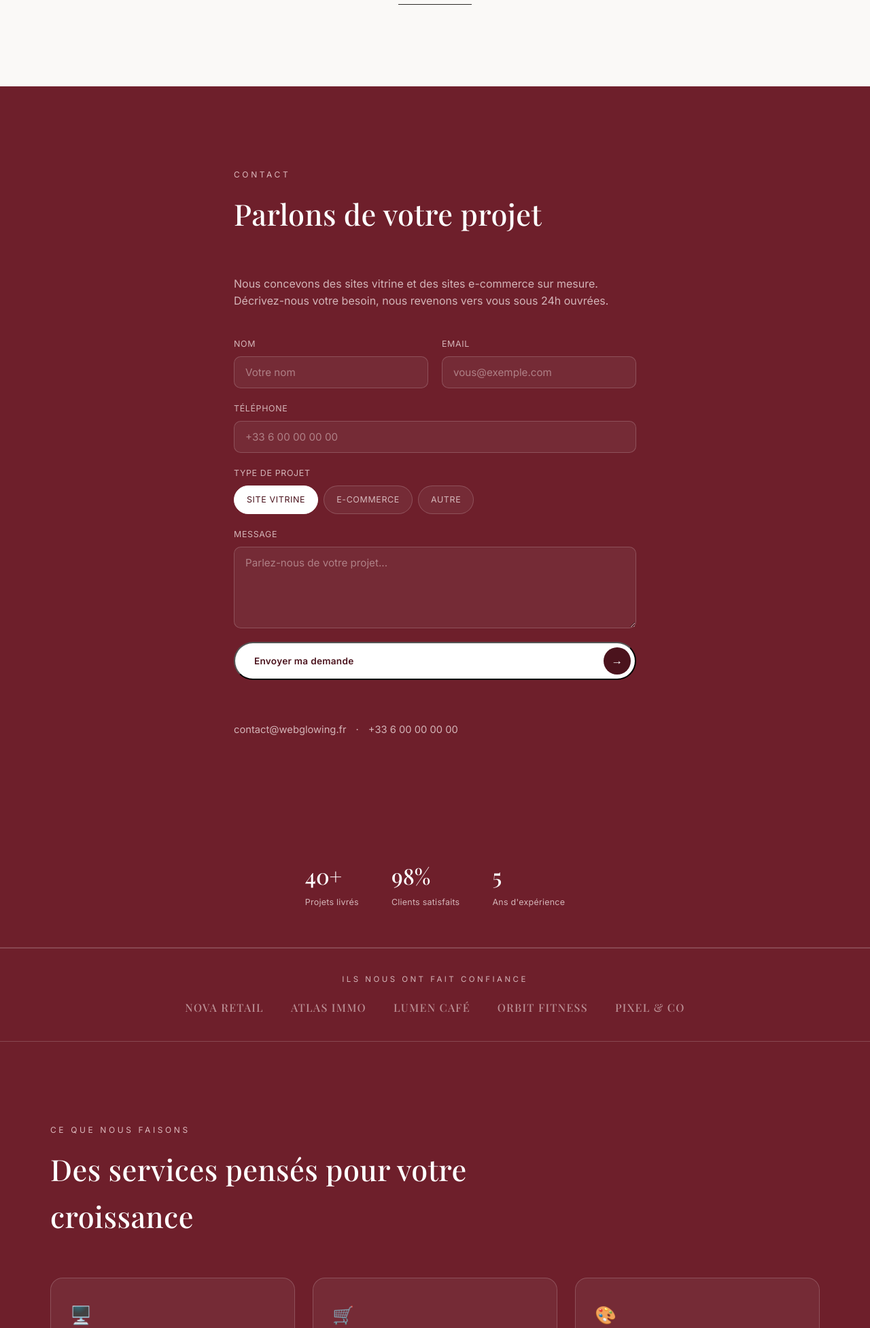
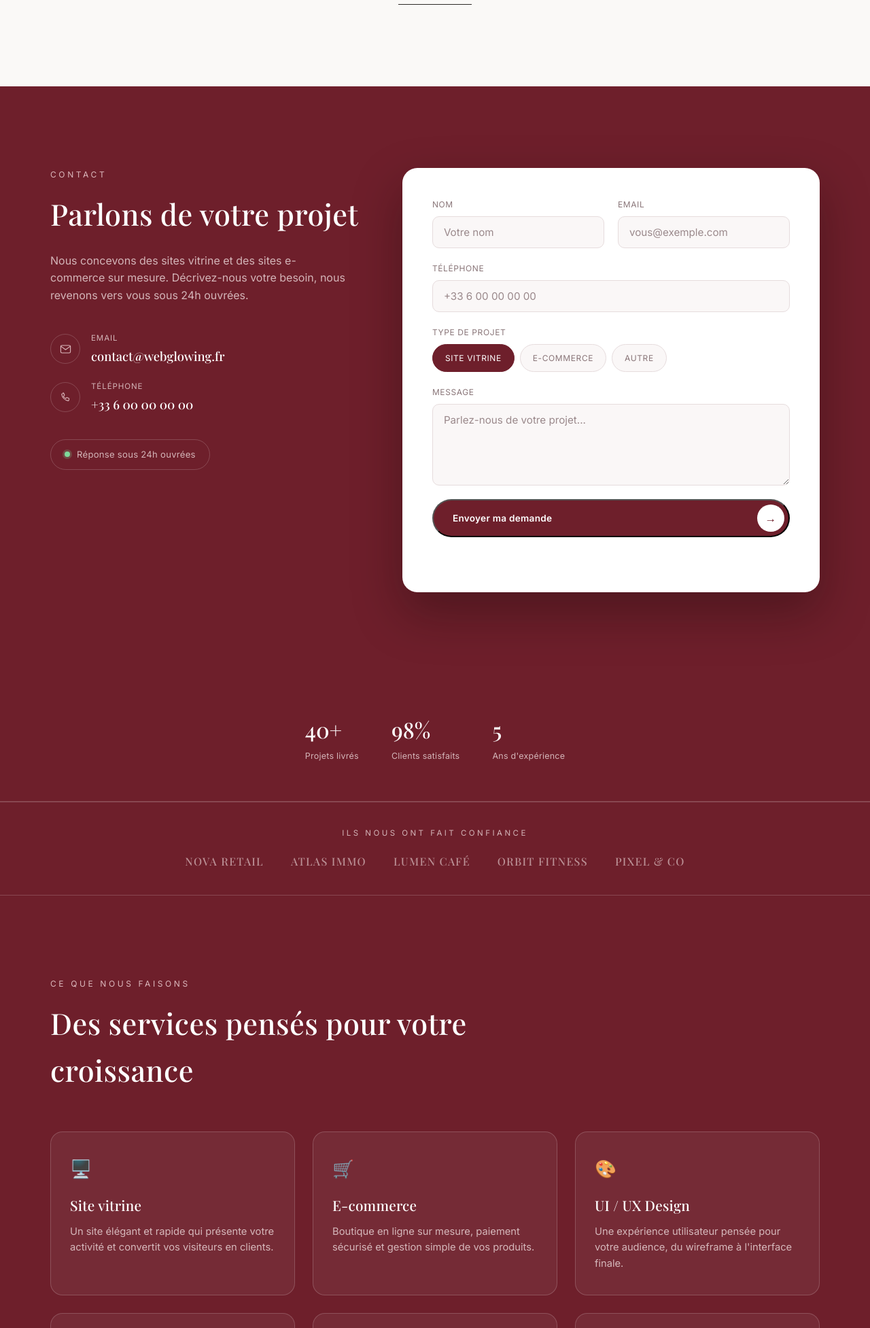
Before and after one commit to Centralis23/webglowing, a PHP site: page / in a window 1280 px wide. Shown: the part 1643-3596 px from the top of the page at 68% size. Run offline with PHP 8.4, Linux system fonts and the light colour scheme.

Commit message:
Redesign contact section as a professional two-panel layout
Split into a dark info panel (contact details with icons, response-
time badge) and an elevated white form card, replacing the flat
single-column layout for a more polished, agency-grade look.

Co-Authored-By: Claude Sonnet 5 <noreply@anthropic.com>
Claude-Session: https://claude.ai/code/session_01L4feZGNX4GpSS44QNya5iV

```diff
--- a/index.html
+++ b/index.html
@@ -51,11 +51,41 @@
   </section>
 
   <section id="contact" class="section contact">
-    <div class="container contact-inner">
+    <div class="container">
+      <div class="contact-grid">
+        <div class="contact-info">
           <p class="section-eyebrow">Contact</p>
           <h2 class="section-title">Parlons de votre projet</h2>
           <p class="contact-lead">Nous concevons des sites vitrine et des sites e-commerce sur mesure. Décrivez-nous votre besoin, nous revenons vers vous sous 24h ouvrées.</p>
 
+          <ul class="contact-details">
+            <li>
+              <span class="contact-details-icon" aria-hidden="true">
+                <svg viewBox="0 0 24 24" fill="none"><path d="M3 6.5 12 13l9-6.5" stroke="currentColor" stroke-width="1.4" stroke-linecap="round" stroke-linejoin="round"/><rect x="3" y="5" width="18" height="14" rx="2.4" stroke="currentColor" stroke-width="1.4"/></svg>
+              </span>
+              <div>
+                <span class="contact-details-label">Email</span>
+                <a href="mailto:contact@webglowing.fr">contact@webglowing.fr</a>
+              </div>
+            </li>
+            <li>
+              <span class="contact-details-icon" aria-hidden="true">
+                <svg viewBox="0 0 24 24" fill="none"><path d="M7.3 3.5c.5-.1 1 .1 1.2.6l1.3 2.9c.2.5.1 1-.3 1.4L8 9.9c.7 1.9 2.2 3.4 4.1 4.1l1.5-1.5c.4-.4.9-.5 1.4-.3l2.9 1.3c.5.2.7.7.6 1.2l-.6 2.6c-.1.6-.7 1-1.3.9-6-1-10.8-5.8-11.8-11.8-.1-.6.3-1.2.9-1.3l2.6-.6Z" stroke="currentColor" stroke-width="1.4" stroke-linecap="round" stroke-linejoin="round"/></svg>
+              </span>
+              <div>
+                <span class="contact-details-label">Téléphone</span>
+                <a href="tel:+33600000000">+33 6 00 00 00 00</a>
+              </div>
+            </li>
+          </ul>
+
+          <div class="contact-badge">
+            <span class="contact-badge-dot" aria-hidden="true"></span>
+            Réponse sous 24h ouvrées
+          </div>
+        </div>
+
+        <div class="contact-card">
           <form class="contact-form" id="contactForm">
             <div class="form-row">
               <div class="form-field">
@@ -92,11 +122,7 @@
             </button>
             <p class="form-note" id="formNote"></p>
           </form>
-
-      <div class="contact-alt">
-        <a href="mailto:contact@webglowing.fr">contact@webglowing.fr</a>
-        <span>·</span>
-        <a href="tel:+33600000000">+33 6 00 00 00 00</a>
+        </div>
       </div>
     </div>
   </section>
--- a/style.css
+++ b/style.css
@@ -239,41 +239,83 @@ h1,h2,h3{font-family:var(--ff-display);font-weight:500;letter-spacing:.01em;colo
 .testimonial footer{color:var(--text-dim);font-size:.82rem;letter-spacing:.02em;}
 
 /* ============ Contact ============ */
-.contact-inner{max-width:640px;}
-.contact-lead{color:var(--text-dim);margin-bottom:40px;}
-.contact-form{display:flex;flex-direction:column;gap:20px;margin-bottom:26px;}
+.contact{
+  --form-ink:#241417;
+  --form-ink-dim:#8a7679;
+  --form-line:#e6dcdd;
+  --form-surface:#faf7f7;
+}
+.contact-grid{
+  display:grid;grid-template-columns:.85fr 1.15fr;gap:64px;align-items:start;
+}
+.contact-info .section-title{margin-bottom:22px;}
+.contact-lead{color:var(--text-dim);margin-bottom:40px;max-width:440px;}
+.contact-details{display:flex;flex-direction:column;gap:20px;margin-bottom:36px;}
+.contact-details li{display:flex;align-items:center;gap:16px;}
+.contact-details-icon{
+  flex:none;width:44px;height:44px;border-radius:50%;
+  display:flex;align-items:center;justify-content:center;
+  border:1px solid var(--line);color:var(--accent);
+}
+.contact-details-icon svg{width:19px;height:19px;}
+.contact-details-label{display:block;font-size:.72rem;letter-spacing:.08em;text-transform:uppercase;color:var(--text-dim);margin-bottom:3px;}
+.contact-details li a{font-family:var(--ff-display);font-size:1.15rem;color:var(--white);}
+.contact-details li a:hover{color:var(--accent);}
+.contact-badge{
+  display:inline-flex;align-items:center;gap:10px;
+  padding:11px 20px;border-radius:999px;border:1px solid var(--line);
+  color:var(--text-dim);font-size:.82rem;letter-spacing:.02em;
+}
+.contact-badge-dot{width:8px;height:8px;border-radius:50%;background:#7fd99a;box-shadow:0 0 0 3px rgba(127,217,154,.22);}
+
+.contact-card{
+  background:var(--white);border-radius:22px;padding:44px;
+  box-shadow:0 30px 70px rgba(20,8,10,.35);
+}
+.contact-form{display:flex;flex-direction:column;gap:20px;}
 .form-row{display:grid;grid-template-columns:1fr 1fr;gap:20px;}
 .form-field{display:flex;flex-direction:column;gap:8px;}
-.form-field label{font-size:.78rem;letter-spacing:.05em;color:var(--text-dim);text-transform:uppercase;}
+.form-field label{font-size:.75rem;letter-spacing:.05em;color:var(--form-ink-dim);text-transform:uppercase;}
 .form-field input,.form-field textarea{
-  background:var(--surface);border:1px solid var(--line);border-radius:10px;
-  padding:13px 16px;color:var(--text);font-family:var(--ff-body);font-size:.95rem;
+  background:var(--form-surface);border:1px solid var(--form-line);border-radius:10px;
+  padding:13px 16px;color:var(--form-ink);font-family:var(--ff-body);font-size:.95rem;
   transition:border-color .25s ease,box-shadow .25s ease;
 }
-.form-field input::placeholder,.form-field textarea::placeholder{color:var(--text-dim);opacity:.6;}
+.form-field input::placeholder,.form-field textarea::placeholder{color:var(--form-ink-dim);opacity:.85;}
 .form-field textarea{resize:vertical;min-height:120px;}
 .form-field input:focus,.form-field select:focus,.form-field textarea:focus{
-  outline:none;border-color:var(--white);box-shadow:0 0 0 3px rgba(255,255,255,.15);
+  outline:none;border-color:var(--bg);box-shadow:0 0 0 3px rgba(110,31,43,.12);
 }
 .pill-group{display:flex;flex-wrap:wrap;gap:8px;}
 .pill-group input[type="radio"]{position:absolute;opacity:0;width:1px;height:1px;pointer-events:none;}
 .pill-option{
   cursor:pointer;padding:10px 18px;border-radius:999px;
-  border:1px solid var(--line);background:var(--surface);
-  color:var(--text-dim);font-size:.85rem;white-space:nowrap;
+  border:1px solid var(--form-line);background:var(--form-surface);
+  color:var(--form-ink-dim);font-size:.85rem;white-space:nowrap;
   transition:background .2s ease,border-color .2s ease,color .2s ease;
 }
-.pill-option:hover{border-color:rgba(255,255,255,.4);color:var(--white);}
+.pill-option:hover{border-color:var(--bg);color:var(--bg);}
 .pill-group input[type="radio"]:checked + .pill-option{
-  background:var(--white);border-color:var(--white);color:var(--bg-deep);
+  background:var(--bg);border-color:var(--bg);color:var(--white);
 }
 .pill-group input[type="radio"]:focus-visible + .pill-option{
-  outline:2px solid var(--white);outline-offset:2px;
+  outline:2px solid var(--bg);outline-offset:2px;
 }
-.btn-hero-block{width:100%;justify-content:space-between;padding-left:28px;cursor:pointer;}
-.form-note{font-size:.85rem;color:var(--accent);min-height:1.2em;}
-.contact-alt{display:flex;gap:14px;align-items:center;color:var(--text-dim);font-size:.92rem;}
-.contact-alt a:hover{color:var(--white);}
+.contact-card .btn-hero-block{
+  width:100%;justify-content:space-between;padding-left:28px;cursor:pointer;
+  background:var(--bg);color:var(--white);
+}
+.contact-card .btn-hero-block .btn-hero-arrow{background:var(--white);color:var(--bg);}
+.form-note{font-size:.85rem;color:#3f8a5c;min-height:1.2em;}
+
+@media (max-width:900px){
+  .contact-grid{grid-template-columns:1fr;gap:40px;}
+  .contact-card{padding:32px 28px;}
+}
+@media (max-width:560px){
+  .contact-card{padding:26px 20px;border-radius:18px;}
+  .form-row{grid-template-columns:1fr;}
+}
 
 /* ============ Footer ============ */
 .site-footer{border-top:1px solid var(--line);padding:56px 0 30px;background:var(--bg-deep);}
```
Lines whose indentation alone changed are shown as unchanged.
